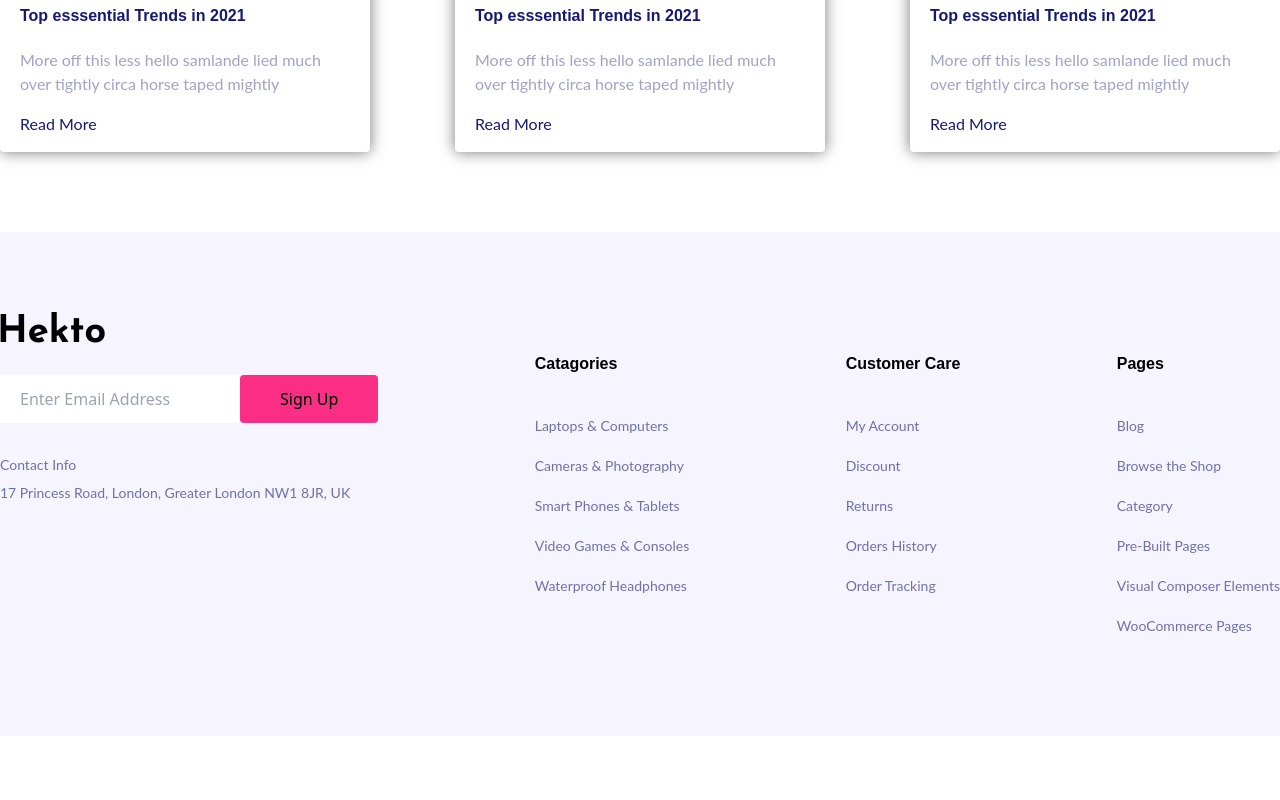
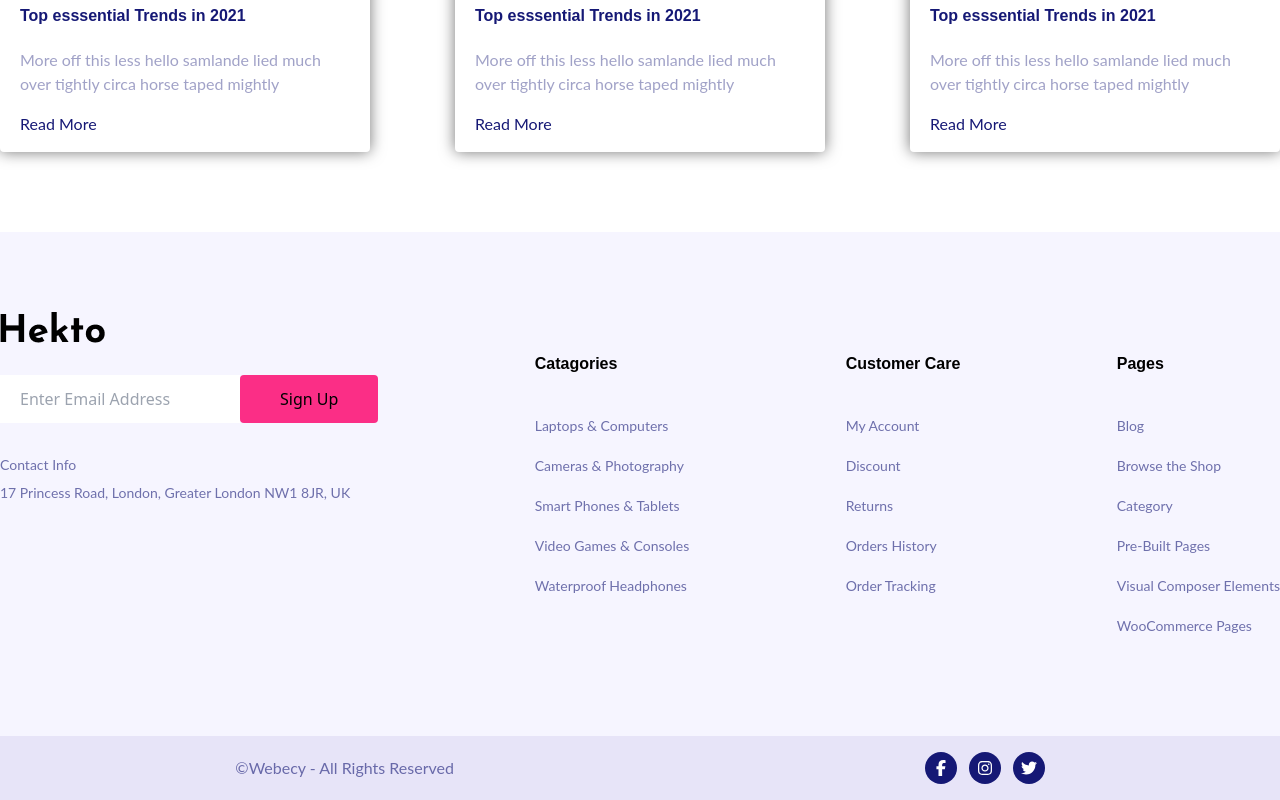
Before and after one commit to mdarafat2201/hekto, a React (Vite) app: page / in a window 1280 px wide. Shown: the part 6562-7362 px from the top of the page. Before the commit the page ends 7298 px from the top, so only its background shows below. Built offline with nearby package versions, Linux system fonts and the light colour scheme.

Commit message:
Footer part don

```diff
--- /dev/null
+++ b/src/Component/CommonComponent/FooterBottem.jsx
@@ -0,0 +1,32 @@
+import React from "react";
+import { FaFacebookF } from "react-icons/fa6";
+import { FaInstagram, FaTwitter } from "react-icons/fa";
+import Flex from "./Flex";
+const FooterBottem = () => {
+  return (
+    <>
+      <div className="bg-[#E7E4F8] py-4">
+        <div className="container">
+          <Flex className={"items-center justify-around"}>
+            <h3 className="font-Latofont text-md text-main_font_color font-normal  opacity-60">
+              ©Webecy - All Rights Reserved
+            </h3>
+            <Flex className="items-center gap-x-3">
+              <div className="bg-main_font_color w-8 p-2 rounded-full text-main_bg_color cursor-pointer">
+                <FaFacebookF />
+              </div>
+              <div className="bg-main_font_color w-8 p-2 rounded-full text-main_bg_color cursor-pointer">
+                <FaInstagram />
+              </div>
+              <div className="bg-main_font_color w-8 p-2 rounded-full text-main_bg_color cursor-pointer">
+                <FaTwitter />
+              </div>
+            </Flex>
+          </Flex>
+        </div>
+      </div>
+    </>
+  );
+};
+
+export default FooterBottem;
--- a/src/Component/CommonComponent/FooterTop.jsx
+++ b/src/Component/CommonComponent/FooterTop.jsx
@@ -6,6 +6,9 @@ import FooterItem from "./FooterItem";
 const FooterTop = () => {
   return (
     <>
+      <div className="bg-secondary_bg_color py-20">
+        <div className="container">
+          <div>
             <Flex className={"items-start justify-between"}>
               <div>
                 <img src={FooterLogo} alt={FooterLogo} />
@@ -59,6 +62,9 @@ const FooterTop = () => {
                 ]}
               />
             </Flex>
+          </div>
+        </div>
+      </div>
     </>
   );
 };
--- a/src/Component/HomeComponet/Footer/Footer.jsx
+++ b/src/Component/HomeComponet/Footer/Footer.jsx
@@ -1,14 +1,12 @@
 import React from "react";
 import FooterTop from "../../CommonComponent/FooterTop";
+import FooterBottem from "../../CommonComponent/FooterBottem";
 const Footer = () => {
   return (
     <>
-      <div className="bg-secondary_bg_color py-20">
-        <div className="container">
-          <div>
-            <FooterTop />
-          </div>
-        </div>
+      <div>
+        <FooterTop />
+        <FooterBottem />
       </div>
     </>
   );
```
Lines whose indentation alone changed are shown as unchanged.
